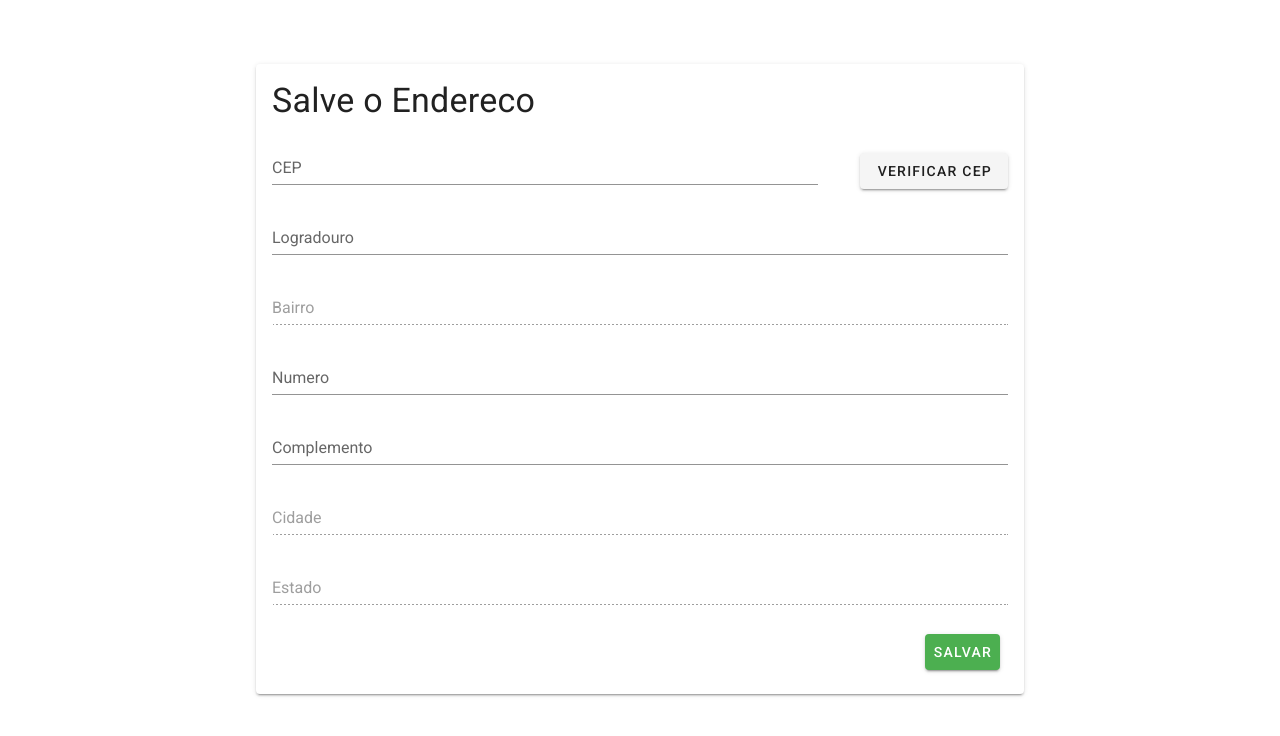
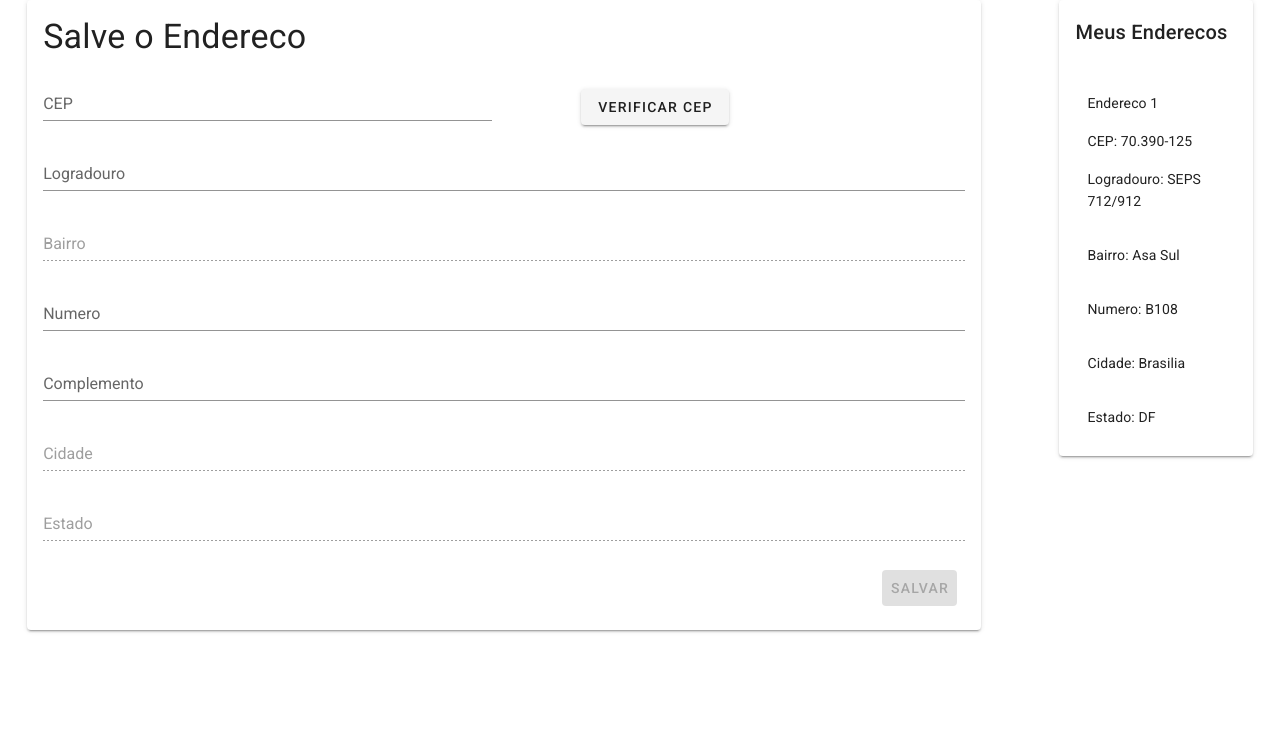
Before and after one commit to pkimuraa/desafio-frontend, a Nuxt app: page / in a window 1280 px wide. Shown: the top 736 px of the page. Built offline with nearby package versions, Linux system fonts and the light colour scheme.

Commit message:
validation

```diff
--- /dev/null
+++ b/components/AddressCard.vue
@@ -0,0 +1,38 @@
+<template>
+  <v-card >
+    <v-card-title> Meus Enderecos </v-card-title>
+    <v-container>
+      <v-card-subtitle>
+        Endereco 1
+      </v-card-subtitle>
+      <v-card-text
+        class="pb-0"
+      >
+        CEP: 70.390-125
+      </v-card-text>
+      <v-card-text>
+        Logradouro: SEPS 712/912
+      </v-card-text>
+      <v-card-text>
+        Bairro: Asa Sul
+      </v-card-text>
+      <v-card-text>
+        Numero: B108
+      </v-card-text>
+      <v-card-text>
+        Cidade: Brasilia
+      </v-card-text>
+      <v-card-text>
+        Estado: DF
+      </v-card-text>
+    </v-container>
+  </v-card>
+</template>
+
+<script>
+
+
+export default {
+
+}
+</script>
--- a/components/SaveForm.vue
+++ b/components/SaveForm.vue
@@ -1,21 +1,30 @@
 <template>
-    <v-card width="60%" class="mx-auto mt-16">
+    <v-card class="">
       <v-card-title>
         <h1 class="display-1"> Salve o Endereco </h1>
       </v-card-title>
       <v-card-text>
+        <validation-observer
+          ref="observer"
+          v-slot={invalid}
+        >
           <v-form
+            ref="form"
+            v-model="valid"
+          >
+            <ValidationProvider
+              rules="required"
+              name="CEP"
             >
               <v-row
                 class="align-bottom"
               >
                 <v-col
                   cols="12"
-              lg="9"
-              sm="8"
+                  lg="6"
+                  sm="6"
                 >
                   <v-text-field
-              class=""
                   v-model="cep"
                   :rules ="cepRules"
                   required
@@ -39,6 +48,7 @@
                   </v-btn>
                 </v-col>
               </v-row>
+            </ValidationProvider>
               <v-text-field
                 v-model="address.logradouro"
                 label="Logradouro"
@@ -48,21 +58,31 @@
                 label="Bairro"
                 :disabled="true"
               />
+            <ValidationProvider
+              rules="required"
+              name="numero"
+            >
               <v-text-field
                 v-model="address.numero"
                 label="Numero"
                 :rules="numberRules"
                 required
               />
+            </ValidationProvider>
               <v-text-field
                 v-model="address.complemento"
                 label="Complemento"
               />
+            <ValidationProvider
+              rules="required"
+              name="city"
+            >
               <v-text-field
                 v-model="address.localidade"
                 label="Cidade"
                 :disabled="true"
               />
+            </ValidationProvider>
               <v-text-field
                 v-model="address.uf"
                 label="Estado"
@@ -70,17 +90,20 @@
               />
 
           </v-form>
+
           <v-card-actions
             class="d-flex justify-end"
             width="100%"
           >
             <v-btn
               color="success"
-            type="submit"
+              v-on:click.prevent ="saveAddress(address)"
+              :disabled="invalid"
             >
             Salvar
             </v-btn>
           </v-card-actions>
+        </validation-observer>
       </v-card-text>
     </v-card>
 </template>
@@ -88,14 +111,24 @@
 <script>
 import {TheMask} from 'vue-the-mask'
 import axios from 'axios'
+import { extend, ValidationObserver, ValidationProvider } from "vee-validate";
+import { required } from 'vee-validate/dist/rules'
+
+extend('required',{
+  ...required
+})
 
 export default {
+
   components: {
-    TheMask
+    TheMask,
+    ValidationObserver: ValidationObserver,
+    ValidationProvider: ValidationProvider
+
   },
   data () {
     return {
-      saveData: [],
+      valid: true,
       cep: "",
       address: {},
       cepRules: [
@@ -111,23 +144,43 @@ export default {
   methods: {
     search(){
       if(this.cep && this.cep.length === 10){
-        this.validate();
+        this.getData();
+      } else {
+        this.validate ();
       }
     },
-    async validate() {
+    async getData() {
       try{
         const res = await axios.get(
           `https://viacep.com.br/ws/${this.cep.replace(".","").replace("-","")}/json`
           );
         this.address = (res.data)
       } catch(err){
-        console.log(err)
+        const errorType = error.response.status;
+        console.log(error.response)
+        if(errorType === 500){
+      }
       }
     },
+    saveAddress(address){
+      this.$refs.observer.validate()
+      var addresses = localStorage.getItem('enderecosSalvos')
+      if(addresses) {
 
+        addresses = JSON.parse(addresses)
+        addresses.push(address)
+      } else {
+        addresses = [address]
+      }
+
+      localStorage.setItem('enderecosSalvos', JSON.stringify(addresses))
+    },
+    validate(){
+      this.$refs.form.validate()
+    }
   },
   watch: {
 
-  },
+  }
 }
 </script>
--- a/layouts/default.vue
+++ b/layouts/default.vue
@@ -1,14 +1,35 @@
 <template>
   <v-app>
-    <SaveForm />
+    <v-content>
+      <v-row
+        col="12"
+        class="justify-space-around "
+      >
+      <v-col
+        lg="9"
+        md="6"
+      >
+        <SaveForm />
+      </v-col>
+      <v-col
+        lg="2"
+        md="4"
+      >
+        <AddressCard />
+      </v-col>
+      </v-row>
+    </v-content>
   </v-app>
 </template>
 
 <script>
 import SaveForm from "../components/SaveForm"
+import AddressCard from "../components/AddressCard"
+
 export default {
   components: {
-    SaveForm
+    SaveForm,
+    AddressCard
   },
   data () {
     return {
--- a/nuxt.config.js
+++ b/nuxt.config.js
@@ -25,7 +25,8 @@ export default {
 
   // Plugins to run before rendering page (https://go.nuxtjs.dev/config-plugins)
   plugins: [
-    '~plugins/vue-the-mask.js'
+    '~plugins/vue-the-mask.js',
+    '~/plugins/vee-validate.js'
   ],
 
   // Auto import components (https://go.nuxtjs.dev/config-components)
@@ -66,5 +67,6 @@ export default {
 
   // Build Configuration (https://go.nuxtjs.dev/config-build)
   build: {
+    transpile: ["vee-validate/dist/rules"]
   }
 }
--- a/package.json
+++ b/package.json
@@ -13,6 +13,7 @@
     "core-js": "^3.6.5",
     "nuxt": "^2.14.6",
     "v-mask": "^2.2.3",
+    "vee-validate": "^3.4.3",
     "vue-the-mask": "^0.11.1"
   },
   "devDependencies": {
--- /dev/null
+++ b/plugins/vee-validate.js
@@ -0,0 +1,7 @@
+import Vue from 'vue';
+import { extend } from "vee-validate";
+import { required } from "vee-validate/dist/rules";
+extend("required", {
+  ...required,
+  message: "This field is required or your custom error message"
+});
```
Also changed, not shown: 1 other file (tests, documents, lock files or other folders). Lines whose indentation alone changed are shown as unchanged.
